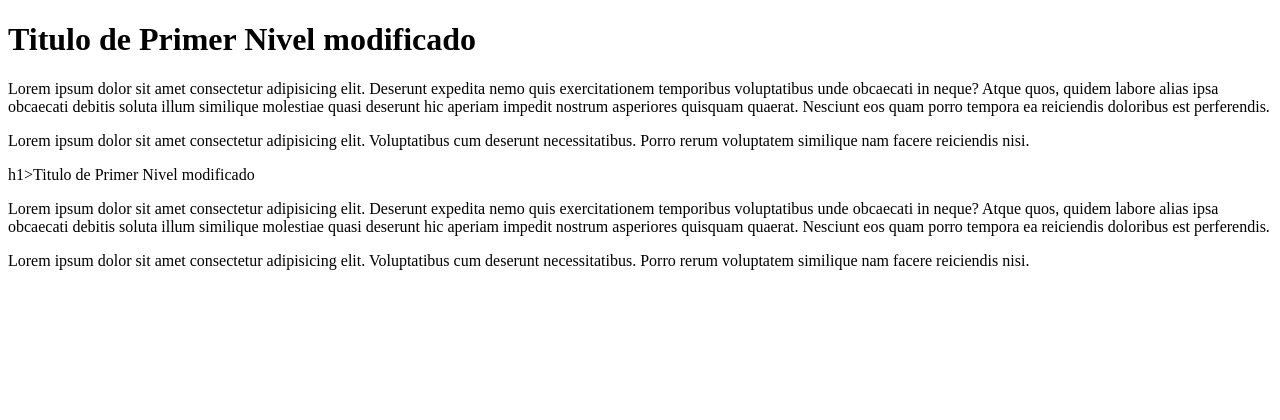
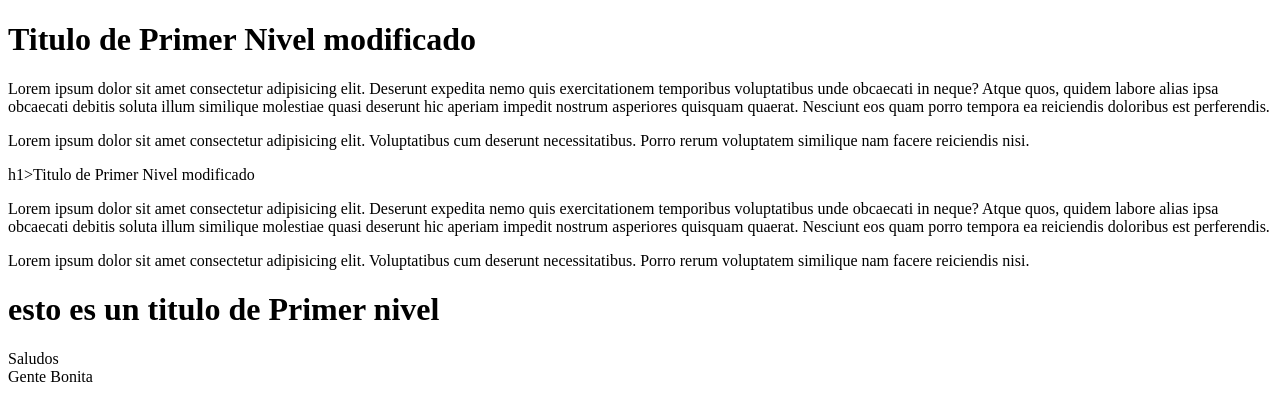
Before and after one commit to josepweb/hellogit, a plain HTML site: page index.html in a window 1280 px wide. Drawn offline with Linux system fonts and the light colour scheme.

Commit message:
Se añadio parrafo y titulo

```diff
--- a/index.html
+++ b/index.html
@@ -23,5 +23,9 @@
            Nesciunt eos quam porro tempora ea reiciendis doloribus est perferendis.</p>
     <p>Lorem ipsum dolor sit amet consectetur adipisicing elit. Voluptatibus cum deserunt
         necessitatibus. Porro rerum voluptatem similique nam facere reiciendis nisi.</p>
+        <div>
+            <h1>esto es un titulo de Primer nivel</h1>
+            <p>Saludos <br> Gente Bonita</p>
+        </div>
 </body>
 </html>
```
